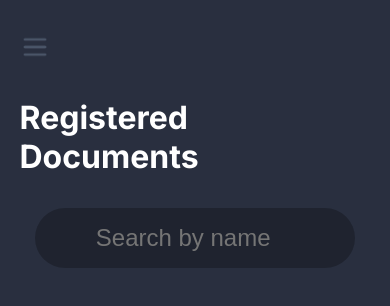
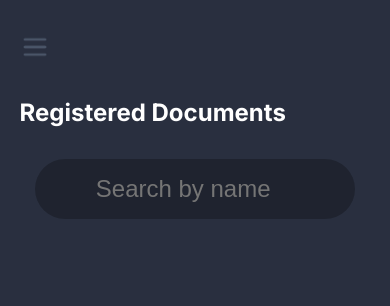
Before and after one commit to Niroj925/Janma_Dartaa, a Next.js app: page /users in a window 390 px wide. Shown: the top 306 px of the page. Built offline with nearby package versions, Linux system fonts and the light colour scheme.

Commit message:
compatible with all type of mobile

```diff
--- a/src/app/users/alluser.module.css
+++ b/src/app/users/alluser.module.css
@@ -70,6 +70,10 @@
         margin: 2rem auto;
     }
 
+    .alluser_info h1{
+      font-size: 1.5rem;
+    }
+
     .alluser{
         width: 90%;
         grid-template-columns: 1fr;
```
Also changed, not shown: src/app/check/check.module.css (+3 -4 lines).
